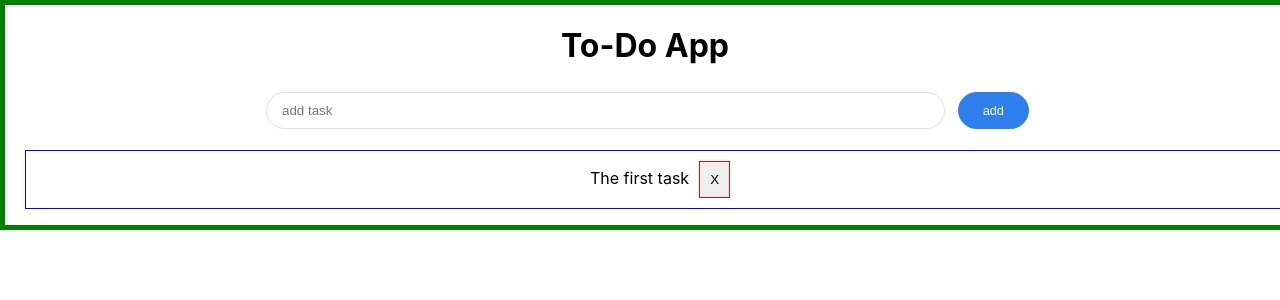
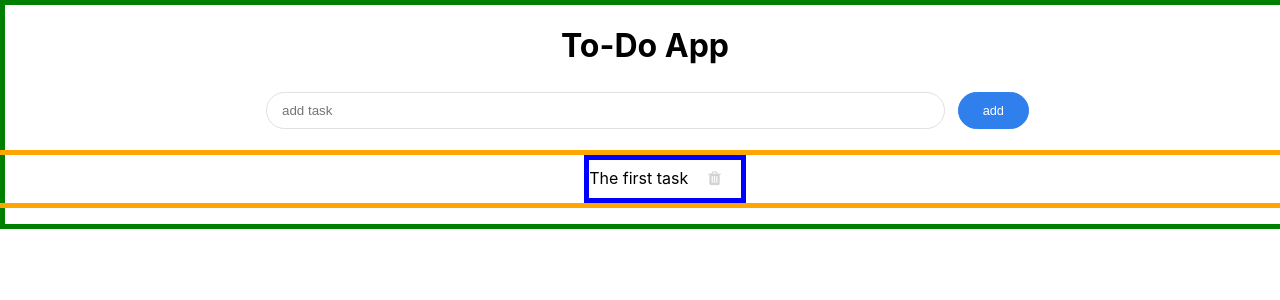
Before and after one commit to olirooker/todo-list-app-react, a React (Create React App) app: page / in a window 1280 px wide. Shown: the top 300 px of the page. Built offline with nearby package versions, Linux system fonts and the light colour scheme.

Commit message:
positioning new list items

```diff
--- a/public/index.html
+++ b/public/index.html
@@ -22,6 +22,7 @@
       work correctly both with client-side routing and a non-root public URL.
       Learn how to configure a non-root public URL by running `npm run build`.
     -->
+  <link rel="stylesheet" href="https://cdnjs.cloudflare.com/ajax/libs/font-awesome/4.7.0/css/font-awesome.min.css">
   <title>To-Do App</title>
 </head>
 
--- a/src/components/Header.js
+++ b/src/components/Header.js
@@ -3,7 +3,7 @@ import React from "react";
 const Header = () => {
   return (
     <header>
-      <h1>To-Do App</h1>
+      <h1 class="title">To-Do App</h1>
     </header>
   );
 };
--- a/src/components/List.js
+++ b/src/components/List.js
@@ -7,7 +7,7 @@ const List = (props) => {
             {props.tasks.map((task) => {
                 return <li class="list-item" key={task.task} id={task.task}>
                     {task.task}
-                    <button class="delete-button" onClick={() => { props.deleteTask(task.task) }}>X</button>
+                    <button class="delete-button" onClick={() => { props.deleteTask(task.task) }}><i class="fa fa-trash"></i></button>
                 </li>;
             })}
         </ul>
--- a/src/index.css
+++ b/src/index.css
@@ -13,6 +13,11 @@ code {
     monospace;
 }
 
+body {
+  padding: 0;
+  margin: 0;
+}
+
 .app-container {
   border: 5px solid green;
   display: flex;
@@ -23,11 +28,6 @@ code {
 
 label {
   margin: 5px;
-}
-
-.list-container {
-  list-style-type: none;
-  width: 100%;
 }
 
 .input-label {
@@ -105,17 +105,34 @@ label {
 
 /* ---------- End of Add Button ---------- */
 
+.list-container {
+  list-style-type: none;
+  width: 100%;
+  align-self: center;
+  border: 5px solid orange;
+  display: flex;
+  flex-direction: column;
+  align-items: center;
+  width: 100vw;
+}
+
 .list-item {
-  border: 1px solid blue;
-
+  border: 5px solid blue;
+  text-align: center;
+  font-weight: 400;
 }
 
 /* ---------- Delete Button ---------- */
 
 .delete-button {
-  padding: 10px;
-  margin: 10px;
-  border: 1px solid red;
+  display: inline-block;
+  border: none;
+  padding: 10px 20px;
+  color: lightgray;
+  /* background-color: #e13d3a; */
+  background-color: transparent;
+  border-radius: 8px;
+  font-size: 1rem;
 }
 
 /* ---------- End of Delete Button ---------- */
```
Also changed, not shown: src/assets/bin.png (added), 1 other file (tests, documents, lock files or other folders).
